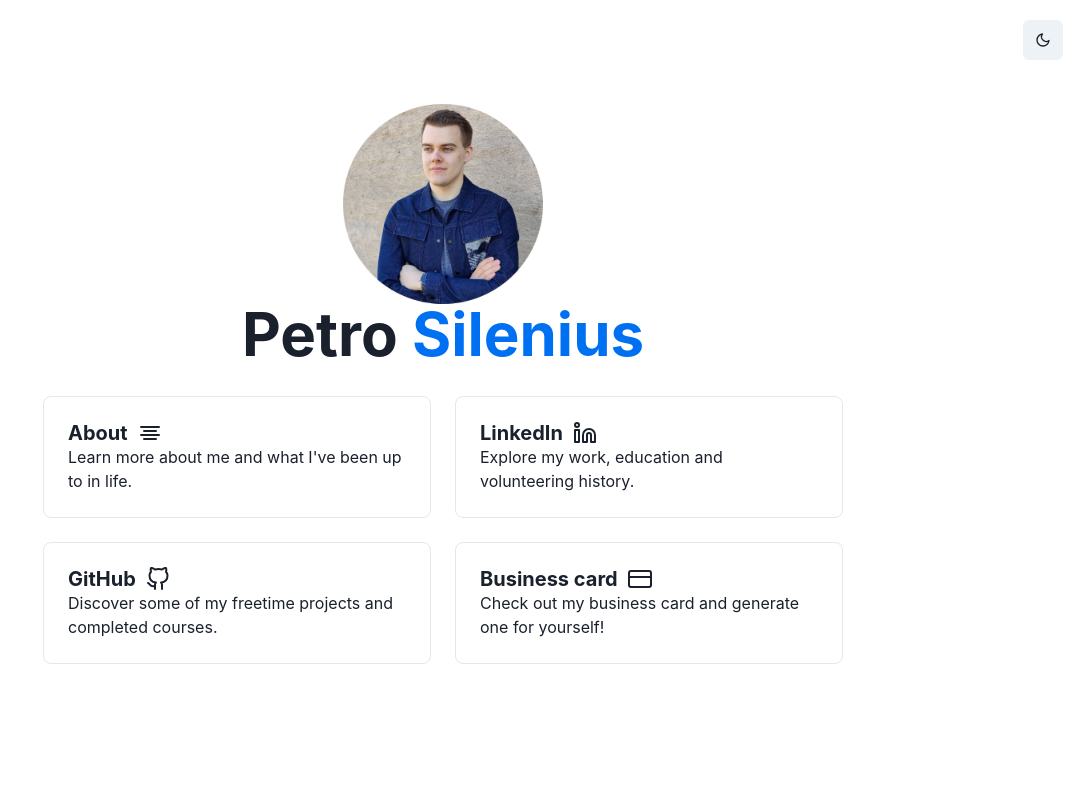
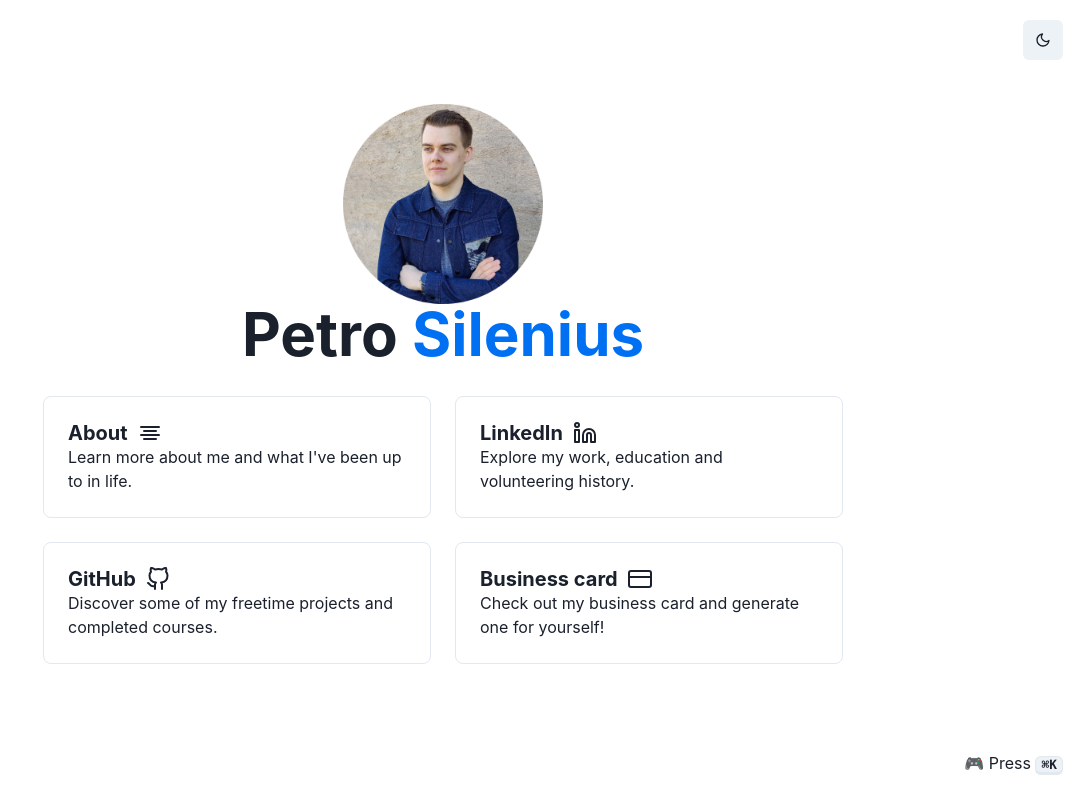
Before and after one commit to PetroSilenius/silenius.dev, a Next.js app: page / in a window 1280 px wide. Shown: the whole page, without its empty margins (197-1280 px from the left). Built offline with nearby package versions, Linux system fonts and the light colour scheme.

Commit message:
Add indication of ⌘K command menu to index page

```diff
--- a/pages/index.tsx
+++ b/pages/index.tsx
@@ -1,10 +1,11 @@
 import Head from 'next/head'
 import Image from 'next/image'
 import { Card } from '../components'
-import { Heading, SimpleGrid, Text } from '@chakra-ui/react'
+import { Heading, SimpleGrid, Text, Kbd } from '@chakra-ui/react'
 import { Linkedin, GitHub, CreditCard, AlignCenter } from 'react-feather'
+import { GetServerSideProps } from 'next'
 
-export default function Home(): JSX.Element {
+export default function Home({ isMobile }: { isMobile: boolean }): JSX.Element {
   return (
     <>
       <Head>
@@ -65,6 +66,22 @@ export default function Home(): JSX.Element {
           <Text>Check out my business card and generate one for yourself!</Text>
         </Card>
       </SimpleGrid>
+
+      {!isMobile && (
+        <Text position="absolute" bottom={5} right={5} my="5px">
+          🎮 Press <Kbd>⌘K</Kbd>
+        </Text>
+      )}
     </>
   )
 }
+
+export const getServerSideProps: GetServerSideProps = async ({ req }) => {
+  const isMobile = req.headers['user-agent']?.includes('Mobile')
+
+  return {
+    props: {
+      isMobile,
+    },
+  }
+}
```
